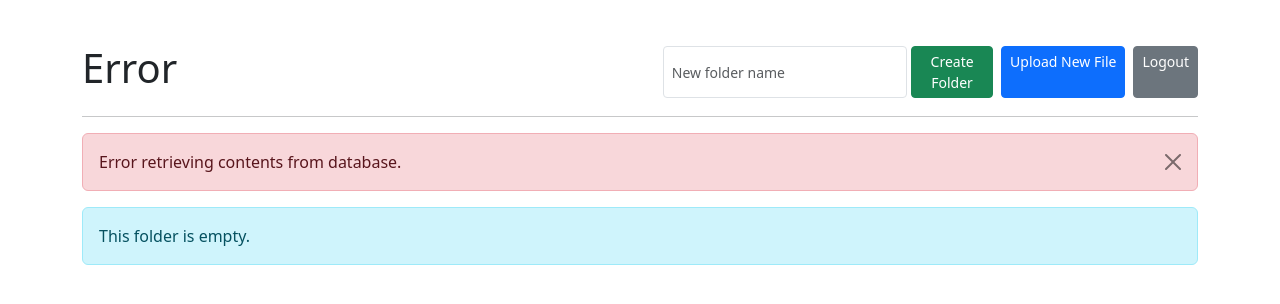
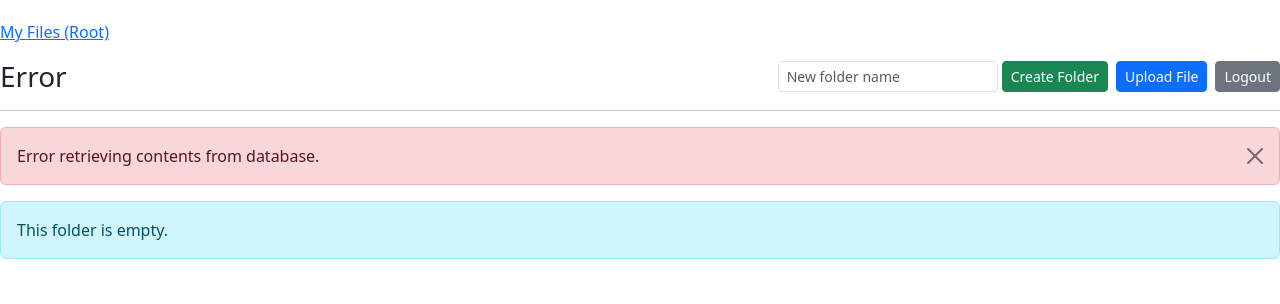
Before and after one commit to Filuuus/RespaldoBravos, a Flask app: page /files in a window 1280 px wide. Shown: the top 304 px of the page. Run offline with Flask 3, Linux system fonts and the light colour scheme; the visitor is signed in with stand-in values (Sample User, id 1).

Commit message:
Implements folder breadcrumb navigation
Adds breadcrumb navigation to the file listing page.

Uses a recursive SQL query to fetch the folder path from root to
current, ensuring only folders belonging to the user are included.
This provides a clear navigation path for users to traverse their
folder structure.

Includes error handling to redirect to the root directory and rollback database sessions if a folder is not found or an issue occurs during the query, improving the user experience.

```diff
--- a/app.py
+++ b/app.py
@@ -284,16 +284,70 @@
 @app.route('/files/<int:folder_id>', methods=['GET'])
 @login_required
 def list_files(folder_id):
-    # --- Import models needed specifically for this route ---
+    # --- Import models needed ---
     from models import Documento, Categoria, Carpeta
-    # --------------------------------------------------------
+    # ----------------------------
 
     user_id = session.get('user_id')
     if not user_id:
         flash('User session error.', 'danger')
         return redirect(url_for('login'))
 
+    sub_folders = []
+    documents_in_folder = []
+    current_folder_name = "My Files (Root)" # Default for root
+    breadcrumbs = [] # Initialize empty list for breadcrumbs
+
     try:
+        # --- Fetch Current Folder and Ancestors (Breadcrumbs) ---
+        current_folder = None
+        if folder_id:
+            # Use a recursive query to get the path from root to current folder
+            sql_query = text("""
+                WITH RECURSIVE folder_path AS (
+                    -- Anchor member: Select the current folder
+                    SELECT id_carpeta, nombre, id_carpeta_padre
+                    FROM carpetas
+                    WHERE id_carpeta = :current_folder_id AND id_usuario = :user_id
+
+                    UNION ALL
+
+                    -- Recursive member: Select the parent of the previous level
+                    SELECT c.id_carpeta, c.nombre, c.id_carpeta_padre
+                    FROM carpetas c
+                    JOIN folder_path fp ON c.id_carpeta = fp.id_carpeta_padre
+                    WHERE c.id_usuario = :user_id -- Ensure all ancestors belong to the user
+                )
+                -- Select the path (ordering handled in Python)
+                SELECT id_carpeta, nombre, id_carpeta_padre FROM folder_path;
+            """)
+
+            result = db.session.execute(sql_query, {'current_folder_id': folder_id, 'user_id': user_id})
+
+            # Build the breadcrumb list from the query result
+            path_data = {row.id_carpeta: row for row in result.mappings()} # Fetch all ancestors into a dict
+
+            if folder_id not in path_data: # Check if current folder was found / belongs to user
+                 flash("Folder not found or access denied.", "warning")
+                 return redirect(url_for('list_files', folder_id=None)) # Redirect to root
+
+            # Reconstruct path from root to current
+            curr_id = folder_id
+            while curr_id is not None:
+                folder_info = path_data.get(curr_id)
+                if folder_info:
+                    # Insert at beginning to get Root -> ... -> Current order
+                    breadcrumbs.insert(0, {'id': folder_info['id_carpeta'], 'nombre': folder_info['nombre']})
+                    curr_id = folder_info['id_carpeta_padre']
+                else:
+                    # Should not happen if query is correct and IDs are valid, but break defensively
+                    print(f"Warning: Could not find ancestor data for ID {curr_id} in path.")
+                    break
+
+            current_folder_name = breadcrumbs[-1]['nombre'] # Get name from last breadcrumb item
+            current_folder = True # Mark as not root (used only to simplify query below)
+
+        # --- Fetch Contents of the Current Folder ---
         # Query for sub-folders within the current folder_id for this user
         sub_folders = Carpeta.query.filter_by(
             id_usuario=user_id,
@@ -306,33 +360,27 @@
             id_carpeta=folder_id # None for root level
         ).order_by(Documento.titulo_original).all()
 
-        # TODO: Add logic later to get parent folder info for breadcrumbs/navigation
-        current_folder_name = "My Files (Root)"
-        if folder_id:
-             current_folder = Carpeta.query.filter_by(id_carpeta=folder_id, id_usuario=user_id).first()
-             if current_folder:
-                 current_folder_name = current_folder.nombre
-             else:
-                 flash("Folder not found.", "warning")
-                 return redirect(url_for('list_files', folder_id=None)) # Redirect to root if folder invalid
-
     except Exception as e:
+        db.session.rollback() # Rollback in case the execute caused issues
         print(f"Database query error in list_files: {e}")
         flash('Error retrieving contents from database.', 'danger')
         sub_folders = []
         documents_in_folder = []
+        breadcrumbs = []
         current_folder_name = "Error"
 
-    # Render the template, passing both lists and current folder info
+    # Render the template, passing the lists and breadcrumbs
     return render_template(
         'file_list.html',
         folders=sub_folders,
         documents=documents_in_folder,
         current_folder_id=folder_id,
-        current_folder_name=current_folder_name
+        current_folder_name=current_folder_name,
+        breadcrumbs=breadcrumbs # Pass the breadcrumb list
     )
 
 
+# --- File Download Route ---
 @app.route('/download/<int:doc_id>')
 @login_required # Protect the route
 def download_file(doc_id):
--- a/templates/file_list.html
+++ b/templates/file_list.html
@@ -15,28 +15,48 @@
     </style>
 </head>
 <body>
-    <div class="container mt-4">
-        <div class="d-flex justify-content-between align-items-center mb-3">
-            {# Show current folder name, add Back link if not root #}
-            <h1>
-                {% if current_folder_id %}
-                    {# TODO: Need parent ID to go back correctly #}
-                    <a href="{{ url_for('list_files', folder_id=None) }}" title="Go to Root"><i class="bi bi-arrow-left-circle"></i></a>
+    {# --- START: Breadcrumb Navigation --- #}
+    <nav aria-label="breadcrumb" style="--bs-breadcrumb-divider: '>';"> {# Added style #}
+        <ol class="breadcrumb">
+            <li class="breadcrumb-item">
+                <a href="{{ url_for('list_files', folder_id=None) }}">My Files (Root)</a>
+            </li>
+            {% for crumb in breadcrumbs %}
+                {% if loop.last %}
+                    <li class="breadcrumb-item active" aria-current="page">
+                        {{ crumb.nombre }}
+                    </li>
+                {% else %}
+                    <li class="breadcrumb-item">
+                        <a href="{{ url_for('list_files', folder_id=crumb.id) }}">{{ crumb.nombre }}</a>
+                    </li>
                 {% endif %}
-                {{ current_folder_name }}
-            </h1>
+            {% endfor %}
+        </ol>
+    </nav>
+    {# --- END: Breadcrumb Navigation --- #}
 
-            <div class="d-flex">
-                {# Update Create Folder Form action to include parent ID #}
-                <form method="POST" action="{{ url_for('create_folder', parent_folder_id=current_folder_id if current_folder_id else None) }}" class="d-inline-flex me-2">
-                    <input type="text" name="folder_name" class="form-control form-control-sm me-1" placeholder="New folder name" required>
-                    <button type="submit" class="btn btn-sm btn-success">Create Folder</button>
-                </form>
-                <a href="{{ url_for('upload_route', parent_folder_id=current_folder_id if current_folder_id else 0) }}" class="btn btn-sm btn-primary me-2">Upload New File</a>
-                <a href="{{ url_for('logout') }}" class="btn btn-sm btn-secondary">Logout</a>
-            </div>
+
+    {# --- START: Header Row with Title and Actions --- #}
+    <div class="d-flex justify-content-between align-items-center mb-3">
+        {# Display current folder name #}
+        <h1 class="h3 mb-0">{{ current_folder_name }}</h1>
+
+        {# Buttons/Forms Area #}
+        <div class="d-flex align-items-center">
+            {# Create Folder Form #}
+            <form method="POST" action="{{ url_for('create_folder', parent_folder_id=current_folder_id if current_folder_id else None) }}" class="d-inline-flex me-2">
+                <input type="text" name="folder_name" class="form-control form-control-sm me-1" placeholder="New folder name" required style="width: auto;">
+                <button type="submit" class="btn btn-sm btn-success text-nowrap">Create Folder</button> {# Added text-nowrap #}
+            </form>
+            {# Upload Button #}
+            <a href="{{ url_for('upload_route', parent_folder_id=current_folder_id) }}" class="btn btn-sm btn-primary me-2 text-nowrap">Upload File</a> {# Added text-nowrap #}
+            {# Logout Button #}
+            <a href="{{ url_for('logout') }}" class="btn btn-sm btn-secondary text-nowrap">Logout</a> {# Added text-nowrap #}
         </div>
-        <hr>
+    </div>
+    {# --- END: Header Row --- #}
+    <hr class="mt-0"> {# Moved hr below header row #}
 
         {% with messages = get_flashed_messages(with_categories=true) %}
             {% if messages %}
```
